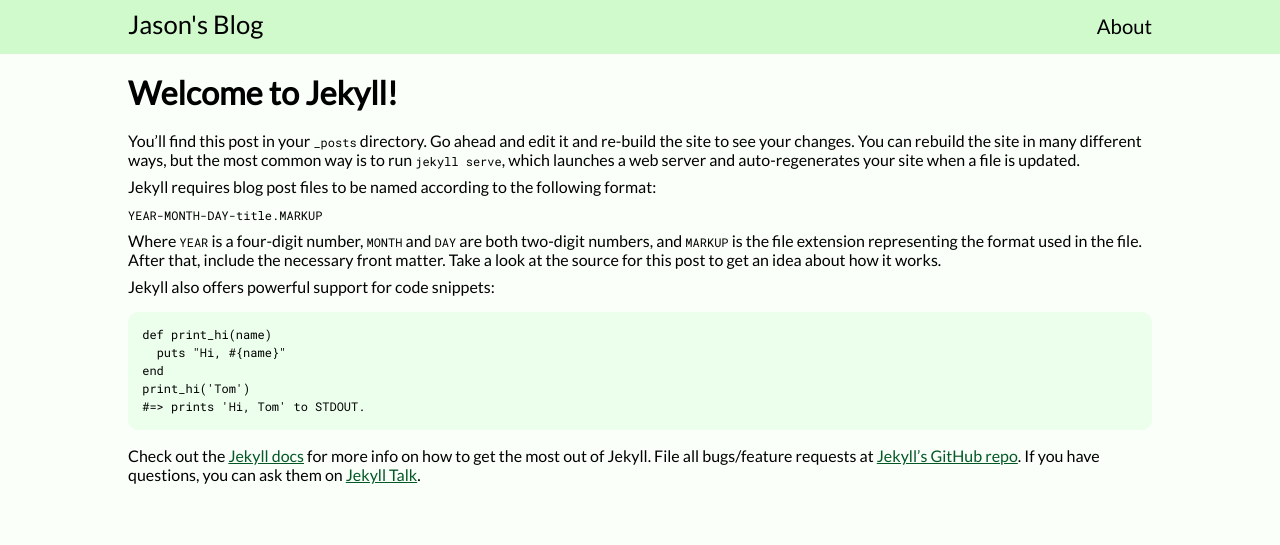
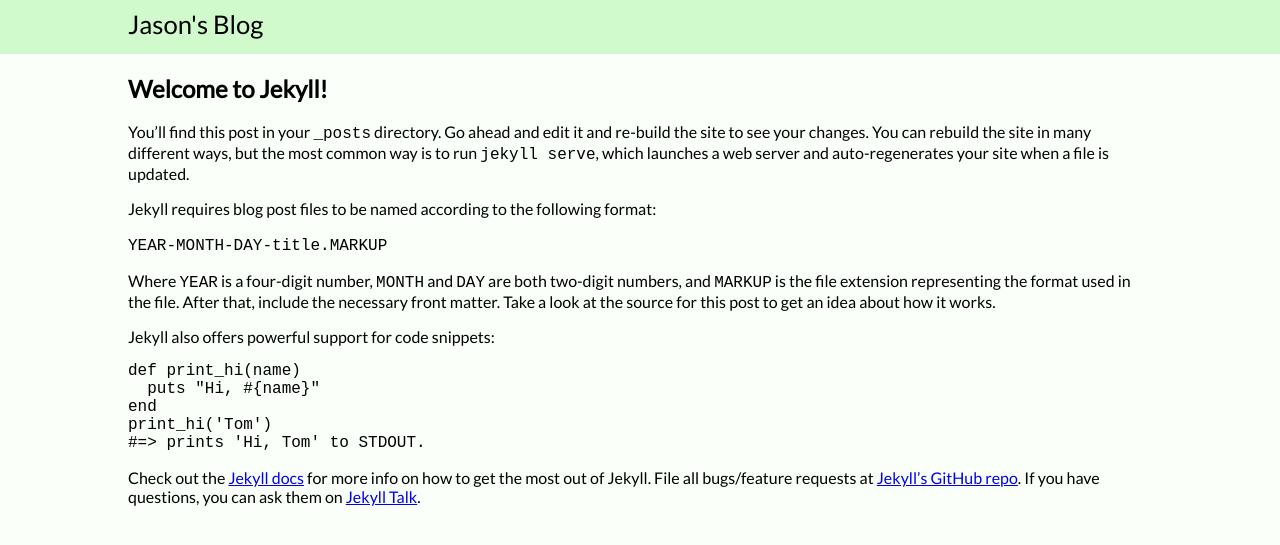
Before and after one commit to trampolinecall/blog, a Jekyll site: the page built from _posts/2024-04-25-welcome-to-jekyll.markdown, in a window 1280 px wide. Shown: the top 545 px of the page. Built offline with Jekyll 4.4.1, drawn with Linux system fonts in a browser that asks for light colours.

Commit message:
remove about page and add postcontent class

```diff
--- a/Gemfile
+++ b/Gemfile
@@ -12,10 +12,12 @@
 # gem "minima", "~> 2.5"
 # If you want to use GitHub Pages, remove the "gem "jekyll"" above and
 # uncomment the line below. To upgrade, run `bundle update github-pages`.
-gem "github-pages", "~> 231", group: :jekyll_plugins
+gem "github-pages", group: :jekyll_plugins
 # If you have any plugins, put them here!
 group :jekyll_plugins do
 end
+
+gem "html-proofer"
 
 # Windows and JRuby does not include zoneinfo files, so bundle the tzinfo-data gem
 # and associated library.
--- a/_config.yml
+++ b/_config.yml
@@ -34,15 +34,13 @@
 #
 # Excluded items can be processed by explicitly listing the directories or
 # their entries' file path in the `include:` list.
-#
-#
 exclude:
     - Session.vim
+    - Gemfile
+    - Gemfile.lock
 #   - .sass-cache/
 #   - .jekyll-cache/
 #   - gemfiles/
-    - Gemfile
-    - Gemfile.lock
 #   - node_modules/
 #   - vendor/bundle/
 #   - vendor/cache/
--- a/_layouts/default.html
+++ b/_layouts/default.html
@@ -18,9 +18,6 @@
                 <div id="homelinkitem">
                     <a href="{{ "/" | relative_url }}" id="homelink" class="navlink">{{ site.title }}</a>
                 </div>
-                <nav>
-                    <a href="{{ "/about" | relative_url }}" class="navlink">About</a>
-                </nav>
             </div>
         </div>
         <section class="content notfullwidth">
--- a/_layouts/post.html
+++ b/_layouts/post.html
@@ -3,6 +3,6 @@
 ---
 
 <h1 class="title">{{ page.title }}</h1>
-<section>
+<section class="markdowncontent">
     {{ content }}
 </section>
--- a/about.markdown
+++ /dev/null
@@ -1,5 +0,0 @@
----
-layout: page
-title: About
-permalink: /about/
----
--- a/assets/css/style.scss
+++ b/assets/css/style.scss
@@ -64,66 +64,66 @@
     @include ui-big;
 }
 
-.content .title {
+.postcontent .title {
     @include content-title;
     margin-top: $spacing-xlarge;
     margin-bottom: $spacing-xlarge;
     color: $color-on-surface;
 }
-.content h1 {
+.postcontent h1 {
     @include content-h1;
     margin-top: $spacing-xlarge;
     margin-bottom: $spacing-large;
     color: $color-on-surface;
 }
-.content h2 {
+.postcontent h2 {
     @include content-h2;
     margin-top: $spacing-large;
     margin-bottom: $spacing-medium;
     color: $color-on-surface;
 }
-.content h3 {
+.postcontent h3 {
     @include content-h3;
     margin-top: $spacing-medium;
     margin-bottom: $spacing-medium;
     color: $color-on-surface;
 }
-.content h4 {
+.postcontent h4 {
     @include content-h4;
     margin-top: $spacing-medium;
     margin-bottom: $spacing-small;
     color: $color-on-surface;
 }
-.content h5 {
+.postcontent h5 {
     @include content-h5;
     margin-top: $spacing-medium;
     margin-bottom: $spacing-small;
     color: $color-on-surface;
 }
-.content h6 {
+.postcontent h6 {
     @include content-h6;
     margin-top: $spacing-medium;
     margin-bottom: $spacing-small;
     color: $color-on-surface;
 }
-.content p {
+.postcontent p {
     @include content-body;
     margin-top: $spacing-small;
     margin-bottom: $spacing-small;
     color: $color-on-surface;
 }
 
-.content a {
+.postcontent a {
     @include content-body;
     text-decoration: underline;
     color: $color-primary;
 }
 
-.content code {
+.postcontent code {
     @include content-code;
 }
 
-.content pre {
+.postcontent pre {
     background: $color-surface-1;
     padding: $spacing-large;
     border-radius: 10px;
```
